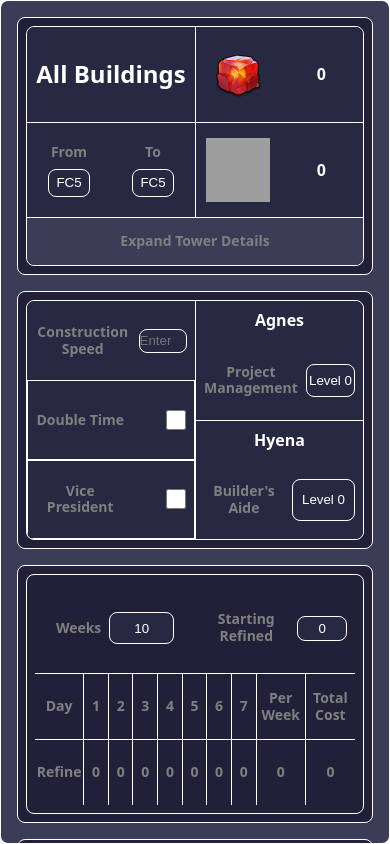
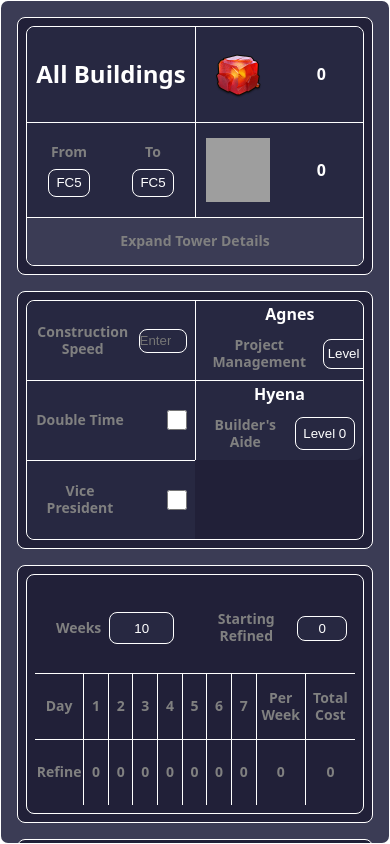
Before and after one commit to parkerjbond/wos-refinement-calculatorV2, a plain HTML site: page index.html in a window 390 px wide. Drawn offline with Linux system fonts and the light colour scheme; grey boxes are pictures that could not be loaded.

Commit message:
Update phone.css

```diff
--- a/CSS/phone.css
+++ b/CSS/phone.css
@@ -232,10 +232,11 @@ select::-ms-expand {
 
     display: grid;
     grid-template-columns: 1fr 1fr;
-    grid-template-rows: 1fr 1fr;
+    grid-template-rows: 1fr 1fr 1fr;
     grid-template-areas:
         "cell-one cell-two"
-        "cell-one cell-three";
+        "cell-one cell-three"
+        "cell-one cell-four";
 
     overflow: hidden; /* keeps radius clean */
 }
@@ -244,6 +245,7 @@ select::-ms-expand {
 .child-two > .cell-container > .cell-one { grid-area: cell-one; }
 .child-two > .cell-container > .cell-two { grid-area: cell-two; }
 .child-two > .cell-container > .cell-three { grid-area: cell-three; }
+.child-two > .cell-container > .cell-four { grid-area: cell-four; }
 
 /* style cells like child-one */
 .child-two > .cell-container > div {
@@ -258,11 +260,13 @@ select::-ms-expand {
 
 /* borders between cells (like your child-one top borders/left borders) */
 .child-two > .cell-container > .cell-two,
-.child-two > .cell-container > .cell-three {
+.child-two > .cell-container > .cell-three,
+.child-two > .cell-container > .cell-four {
     border-left: var(--border);
 }
 
-.child-two > .cell-container > .cell-three {
+.child-two > .cell-container > .cell-three,
+.child-two > .cell-container > .cell-four {
     border-top: var(--border);
 }
 
@@ -307,7 +311,7 @@ select::-ms-expand {
 
 .child-two > .cell-container > .cell-one > :nth-child(2),
 .child-two > .cell-container > .cell-one > :nth-child(3) {
-    border: 1px solid white;
+    border-top: var(--border);
     display: grid;
     grid-template-columns: 3fr 1fr;
     grid-template-rows: auto;
@@ -334,7 +338,8 @@ select::-ms-expand {
 }
 
 .child-two > .cell-container > .cell-two,
-.child-two > .cell-container > .cell-three {
+.child-two > .cell-container > .cell-three,
+.child-two > .cell-container > .cell-four {
     border-radius: 0 var(--border-radius) 0 0;
     display: grid;
     grid-template-columns: 1fr;
@@ -346,7 +351,8 @@ select::-ms-expand {
 }
 
 .child-two > .cell-container > .cell-two > div,
-.child-two > .cell-container > .cell-three > div {
+.child-two > .cell-container > .cell-three > div,
+.child-two > .cell-container > .cell-four > div {
     display: flex;
     justify-content: center;
     align-items: center;
@@ -355,16 +361,18 @@ select::-ms-expand {
     padding: 8px;
     width: 100%;
     height: 100%;
+    min-height: 0;
 }
 
 .child-two > .cell-container > .cell-two > div > select,
-.child-two > .cell-container > .cell-three > div > select {
+.child-two > .cell-container > .cell-three > div > select,
+.child-two > .cell-container > .cell-four > div > select {
     border: var(--border);
     border-radius: var(--border-radius);
     background-color: var(--cell-background-color);
     color: var(--cell-text-color);
-    width: 50%;
-    aspect-ratio: 1.5;
+    width: 70px;
+    aspect-ratio: 1.8;
     text-align: center;
 }
 
```
